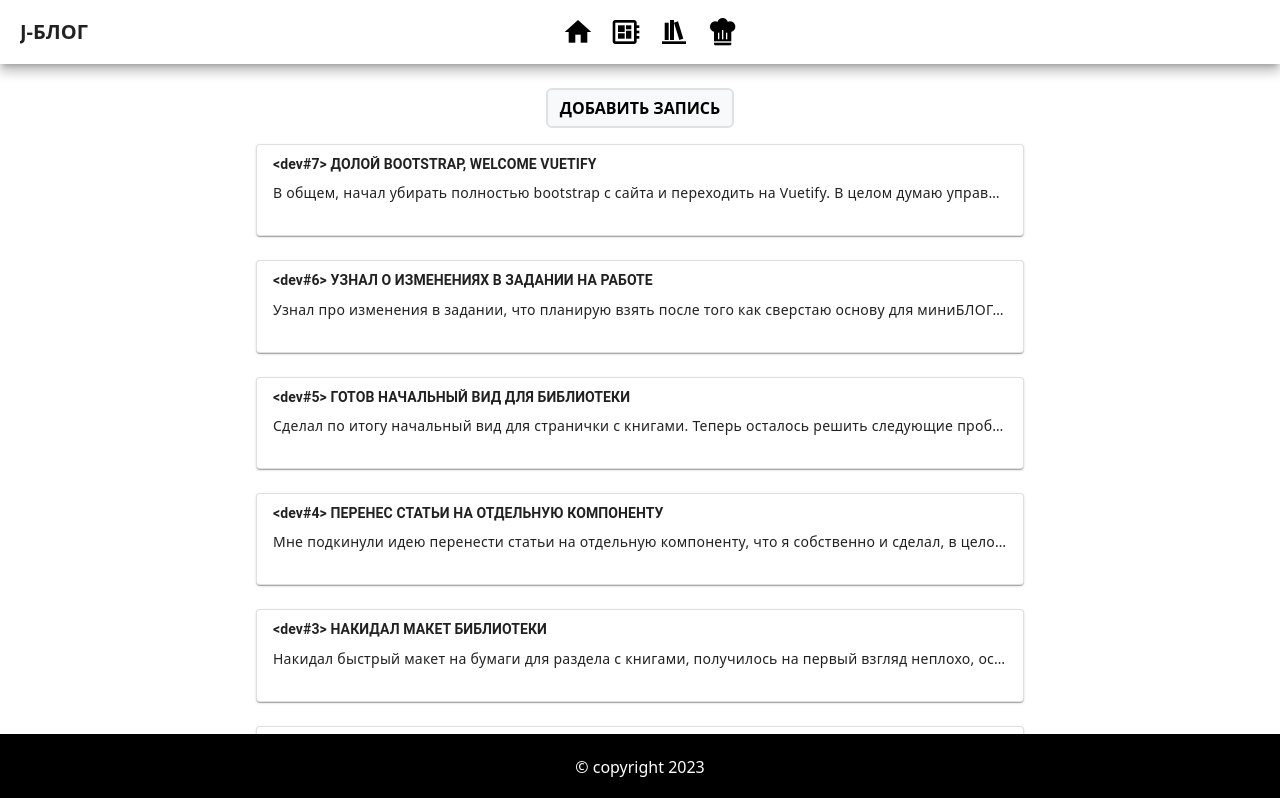
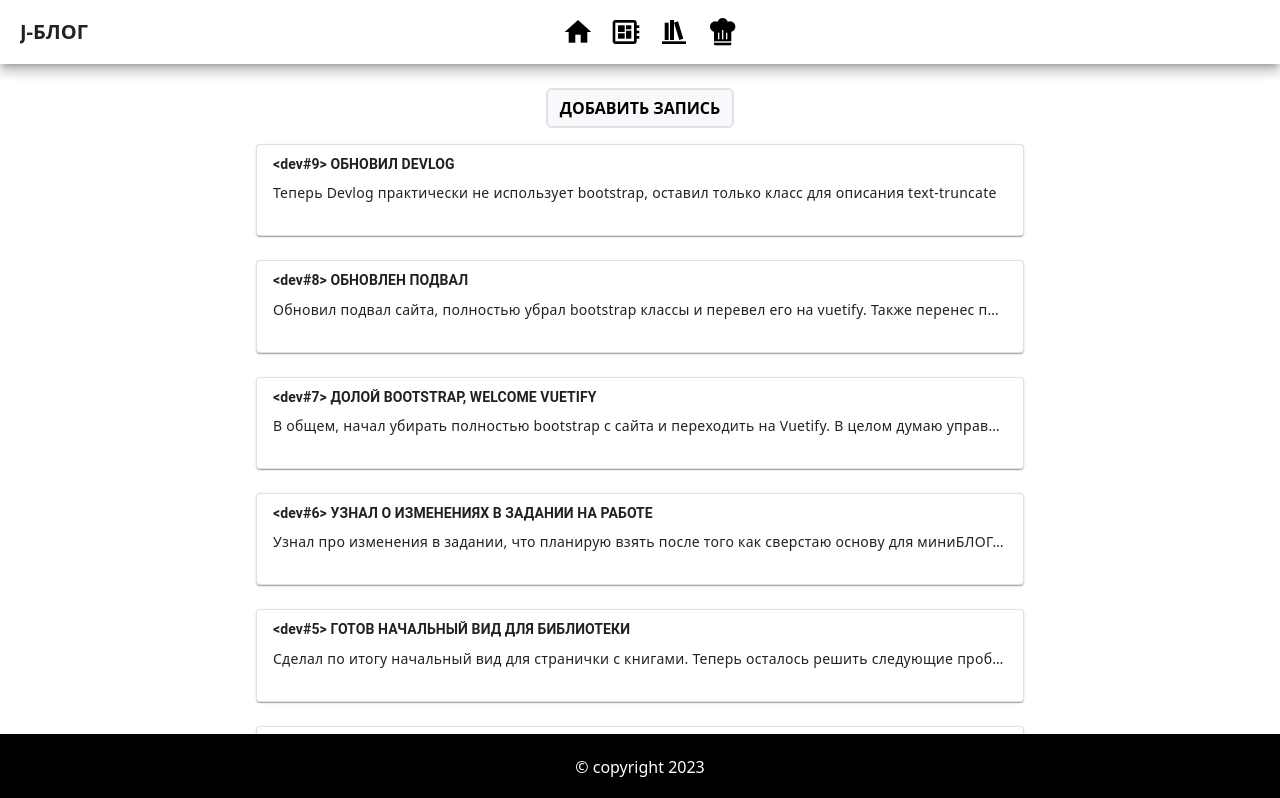
Before and after one commit to Potapov-AA/J-BLOG, a Vue app: page /devlog in a window 1280 px wide. Shown: the top 798 px of the page. Built offline with nearby package versions, Linux system fonts and the light colour scheme.

Commit message:
Новая запись

```diff
--- a/src/stores/devlog.js
+++ b/src/stores/devlog.js
@@ -3,6 +3,16 @@ import { defineStore } from "pinia";
 const STORE_NAME = "devlog";
 
 const defaultValue = [
+  {
+    id: 8,
+    title: "Обновил Devlog",
+    description: "Теперь Devlog практически не использует bootstrap, оставил только класс для описания text-truncate"
+  },
+  {
+    id: 7,
+    title: "Обновлен подвал",
+    description: "Обновил подвал сайта, полностью убрал bootstrap классы и перевел его на vuetify. Также перенес подвал в отдельный компонент"
+  },
   {
     id: 6,
     title: "Долой Bootstrap, Welcome Vuetify",
```
